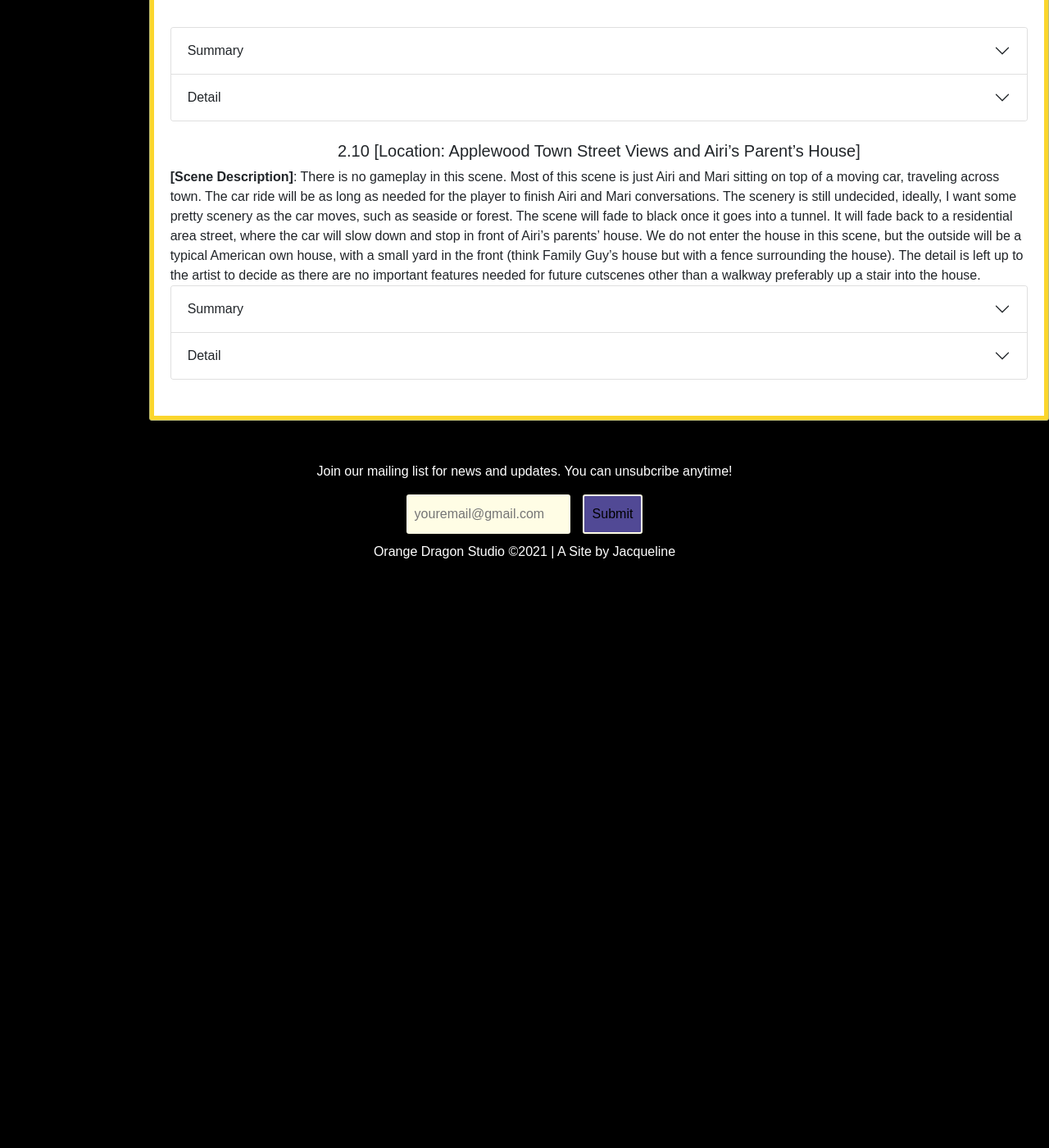
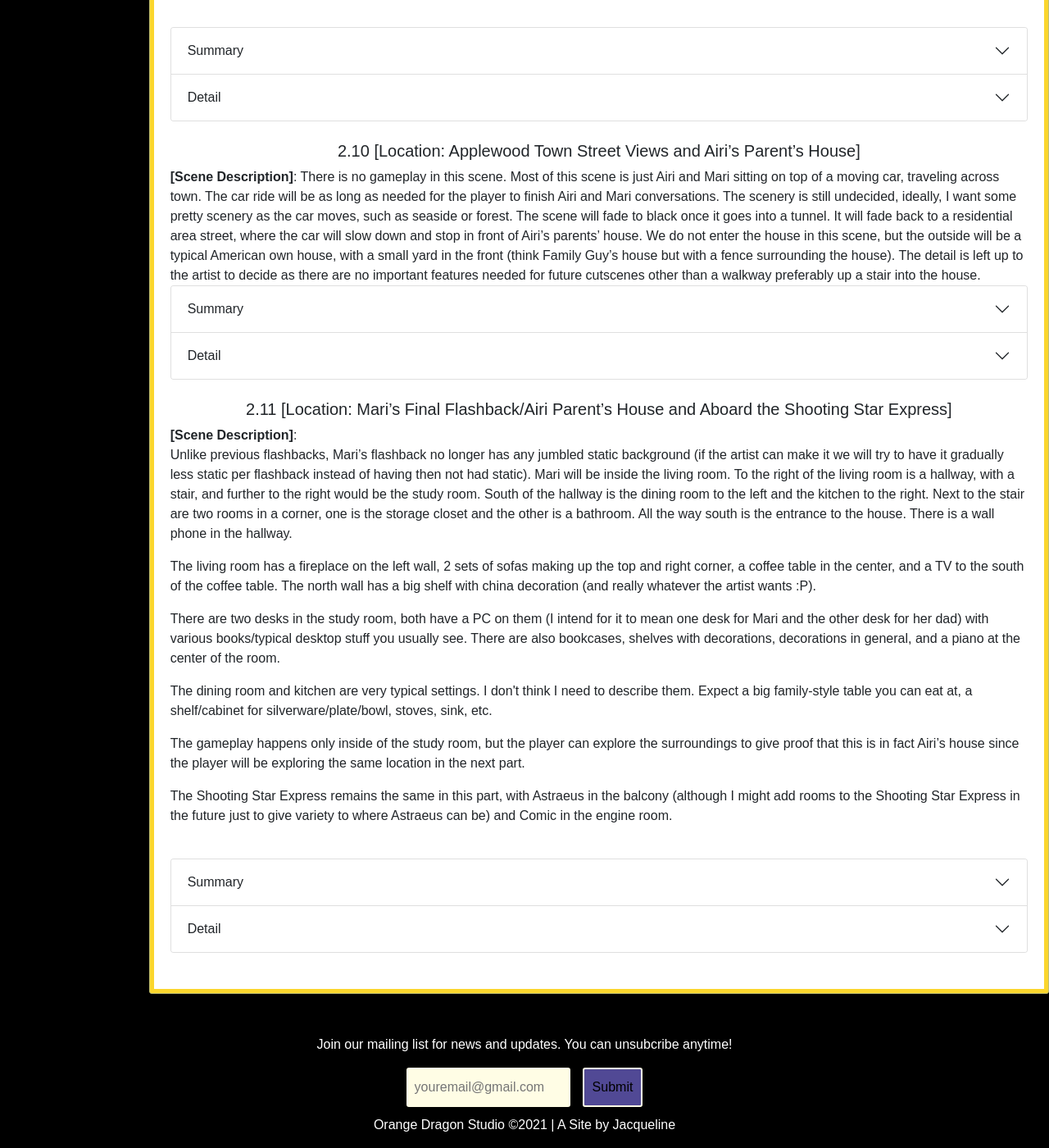
Before and after one commit to Jacquelinett/mwuaps, a Jekyll site: the page built from wiki/story/chapter2/index.html, in a window 1280 px wide and 1400 px high, scrolled down 4063 px. Shown: the whole window at 82% size. Built offline with Jekyll 4.4.1, drawn with Linux system fonts in a browser that asks for light colours; before the commit the page ends 4764 px from its top, so only the background shows below that.

Commit message:
add 2-11

```diff
--- /dev/null
+++ b/wiki/story/chapter2/chapter2-11.html
@@ -0,0 +1,134 @@
+<h5>2.11 [Location: Mari’s Final Flashback/Airi Parent’s House and Aboard the Shooting Star Express]</h5>
+
+<b>[Scene Description]</b>:
+
+<p>Unlike previous flashbacks, Mari’s flashback no longer has any jumbled static background (if the artist can make it
+    we will try to have it gradually less static per flashback instead of having then not had static). Mari will be
+    inside the living room. To the right of the living room is a hallway, with a stair, and further to the right would
+    be the study room. South of the hallway is the dining room to the left and the kitchen to the right. Next to the
+    stair are two rooms in a corner, one is the storage closet and the other is a bathroom. All the way south is the
+    entrance to the house. There is a wall phone in the hallway.</p>
+<p>The living room has a fireplace on the left wall, 2 sets of sofas making up the top and right corner, a coffee table
+    in the center, and a TV to the south of the coffee table. The north wall has a big shelf with china decoration (and
+    really whatever the artist wants :P).</p>
+<p>There are two desks in the study room, both have a PC on them (I intend for it to mean one desk for Mari and the
+    other desk for her dad) with various books/typical desktop stuff you usually see. There are also bookcases, shelves
+    with decorations, decorations in general, and a piano at the center of the room.</p>
+<p>The dining room and kitchen are very typical settings. I don't think I need to describe them. Expect a big
+    family-style table you can eat at, a shelf/cabinet for silverware/plate/bowl, stoves, sink, etc.</p>
+<p>The gameplay happens only inside of the study room, but the player can explore the surroundings to give proof that
+    this is in fact Airi’s house since the player will be exploring the same location in the next part.</p>
+<p>The Shooting Star Express remains the same in this part, with Astraeus in the balcony (although I might add rooms to
+    the Shooting Star Express in the future just to give variety to where Astraeus can be) and Comic in the engine room.
+</p>
+
+<br>
+<div class="accordion" id="chapter2-11">
+    <div class="accordion-item">
+        <button class="accordion-button collapsed" type="button" data-bs-toggle="collapse"
+            data-bs-target="#chapter2-11-1" aria-expanded="false" aria-controls="chapter2-11-1">
+            Summary
+        </button>
+        <div id="chapter2-11-1" class="accordion-collapse collapse" data-bs-parent="#chapter2-11">
+            <div class="accordion-body">
+                Mari has a flashback about being inside a house, where it is revealed that it is Airi’s dad’s house, and
+                Mari has been talking to Airi’s dad and referring to him also as her dad. Mari woke up with some
+                suspicion and asked Airi to take her to another memory involving her parent’s house. While Airi sets it
+                up, Mari has a conversation with Astraeus and he decides to join them for the next trip.
+            </div>
+        </div>
+    </div>
+    <div class="accordion-item">
+        <button class="accordion-button collapsed" type="button" data-bs-toggle="collapse"
+            data-bs-target="#chapter2-11-2" aria-expanded="false" aria-controls="chapter2-11-2">
+            Detail
+        </button>
+        <div id="chapter2-11-2" class="accordion-collapse collapse" data-bs-parent="#chapter2-11">
+            <div class="accordion-body">
+                <p>[Gameplay]: Mari wakes up on the sofa in the living room, looking confused. A moment after, the phone
+                    rings, and Mari says she probably should pick it up. The player then takes control of Mari and has
+                    to pick up the phone, in which the following conversation ensues:</p>
+                <ul>
+                    <li>[Mari]: “Hello”</li>
+                    <li>[Dad]: “Mari? Your mom and I will be home in two hours. Have you done your homework yet?”</li>
+                    <li>[Mari]: “No dad. I just woke up from a nap”</li>
+                    <li>[Dad]: “Well please do your homework, and once you are done with that please practice the piano
+                        and do your practice SAT test”</li>
+                    <li>[Mari]: “I know dad, you don’t have to keep reminding me”</li>
+                    <li>[Dad]: “I will check your work once you are done. We will also drop by a restaurant for take-out
+                        on the way back, is there anything you want?”</li>
+                    <li>[Mari]: “The usual is fine, dad”</li>
+                    <li>[Dad]: “Sounds good. See you soon”</li>
+                    <li>[Mari]: “See you soon dad”</li>
+                    <li>[Mari put the phone down] and says out loud: “I should get started”</li>
+                </ul>
+
+                <p>[Gameplay]: As the dialog suggests, to proceed, the player needs to 1. Have Mari do her homework
+                    (interact with Mari’s desk in the study hall), 2. Have Mari do her practice test (interact with her
+                    desk a second time), 3. Have Mari practice the piano (interact with the piano). There will be a
+                    short fade to black then back between each action, indicating some time has passed. Once Mari
+                    finishes all 3 actions, door unlocking noises will be heard, and Mari will stop whatever she was
+                    doing and run toward the hallway, where the front door will open and… Airi’s mom and dad walk in.
+                </p>
+
+                <p>[Scene] Mari wakes up in the bunk bed on the Shooting Star Express, Airi is sitting on a chair next
+                    to the bed, passed out. Mari tries to move, which wakes Airi up.</p>
+                <ul>
+                    <li>[Airi]: “MARI! You are okay”</li>
+                    <li>[Mari]: “Hey Airi”</li>
+                    <li>[Airi]: “I was so worried, you fainted when we arrived at my parents’ house, I didn’t know what
+                        to do and had to ask Comic to help bring you back”</li>
+                    <li>[Mari]: “How long was I out for?”</li>
+                    <li>[Airi looks at her phone]: “Maybe 2 or 3 hours?”</li>
+                    <li>[Mari]: “Huh. Interesting”</li>
+                    <li>[Airi]: “Did you have a flashback?”</li>
+                    <li>[Mari]: “Yeah, I did”</li>
+                    <li>[Airi]: “Were you able to remember more?”</li>
+                    <li>[Mari]: “I did. In fact, I think I have an idea of who I am now, but I need to confirm it. Could
+                        we go back to your parents’ house?</li>
+                    <li>[Airi]: “Yeah of course, if you think it would help we definitely can. I have a good memory for
+                        it too. I will go set it up, why don’t you stay here and rest some more?”</li>
+                    <li>[Mari]: “Thank you Airi”</li>
+                    <li>Airi starts walking out of the room</li>
+                    <li>[Mari]: “Airi?”</li>
+                    <li>[Airi]: “Hmm?”</li>
+                    <li>[Mari]: “What is it like being a…”</li>
+                    <li>Mari pauses, she doesn’t finish her sentence.</li>
+                    <li>[Airi]: “Being a what, Mari?”</li>
+                    <li>[Mari]: “Sorry. I don’t know what I’m saying. Before you input your memory, could you get
+                        Astraeus for me?”</li>
+                    <li>[Airi]: “Sure Mari. I will let him know you want to talk to him”</li>
+                    <li>[Mari]: “Thank you”</li>
+                    <li>Airi starts walking toward the balcony, where she will notice that Astraeus is leaning against
+                        the wall, looking like he has been listening to her conversation, He gives Airi a nod and walks
+                        toward the bed, talking with Mari. In the future, I will probably move the bunk bed into a room
+                        and have Astraeus wait right outside instead.</li>
+                </ul>
+
+                <p>[Gameplay]: The player can now control Airi again, and to proceed they need to take Airi to the
+                    machine to input the final memory, which is a 5x5 sliding puzzle that is a picture of Airi’s house.
+                    The player can attempt to listen to Mari and Astraeus' conversation, but Mari will tell them that
+                    she would like to talk to Astraeus in private. Once the player finishes the puzzle, Astraeus and
+                    Mari enter the reception room.</p>
+
+                <p>[Scene]: Astraeus and Mari walk up to Airi and initiate conversations with her:</p>
+                <ul>
+                    <li>[Astraeus]: “I’m going with you two on the next trip”</li>
+                    <li>[Airi]: “Oh? Is something wrong?”</li>
+                    <li>[Mari]: “Don’t worry Airi. Nothing is wrong. It just if my suspicion about who I am is correct,
+                        I need both you and him to do something for me”</li>
+                    <li>[Airi]: “Sounds serious. Should I be worried?”</li>
+                    <li>[Mari smile]: “Oh no, don’t worry, at most all you need to do is show me a bit more into the
+                        future, that’s all”</li>
+                    <li>[Airi]: “I see. Well I’m ready to go whenever you are”</li>
+                    <li>[Mari]: “Let’s go then”</li>
+                    <li>[Astraeus]: “Lady first”</li>
+                    <li>The scene fades to black as the engine starts rumbling.</li>
+                </ul>
+
+            </div>
+        </div>
+    </div>
+</div>
+
+<br>
--- a/wiki/story/chapter2/index.html
+++ b/wiki/story/chapter2/index.html
@@ -14,3 +14,4 @@ title: An Airi To The Past
 {% include_relative chapter2-8.html %}
 {% include_relative chapter2-9.html %}
 {% include_relative chapter2-10.html %}
+{% include_relative chapter2-11.html %}
```
